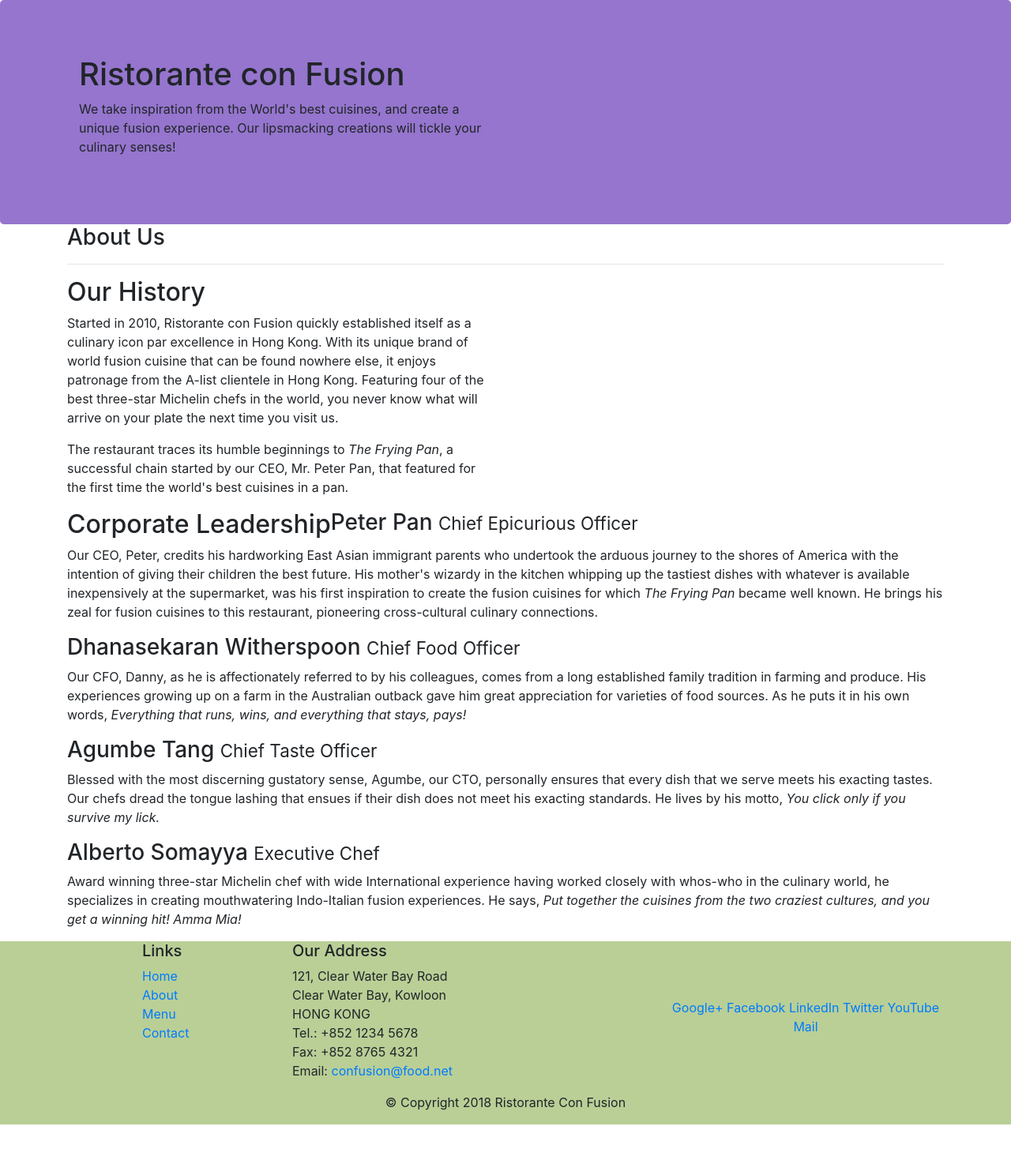
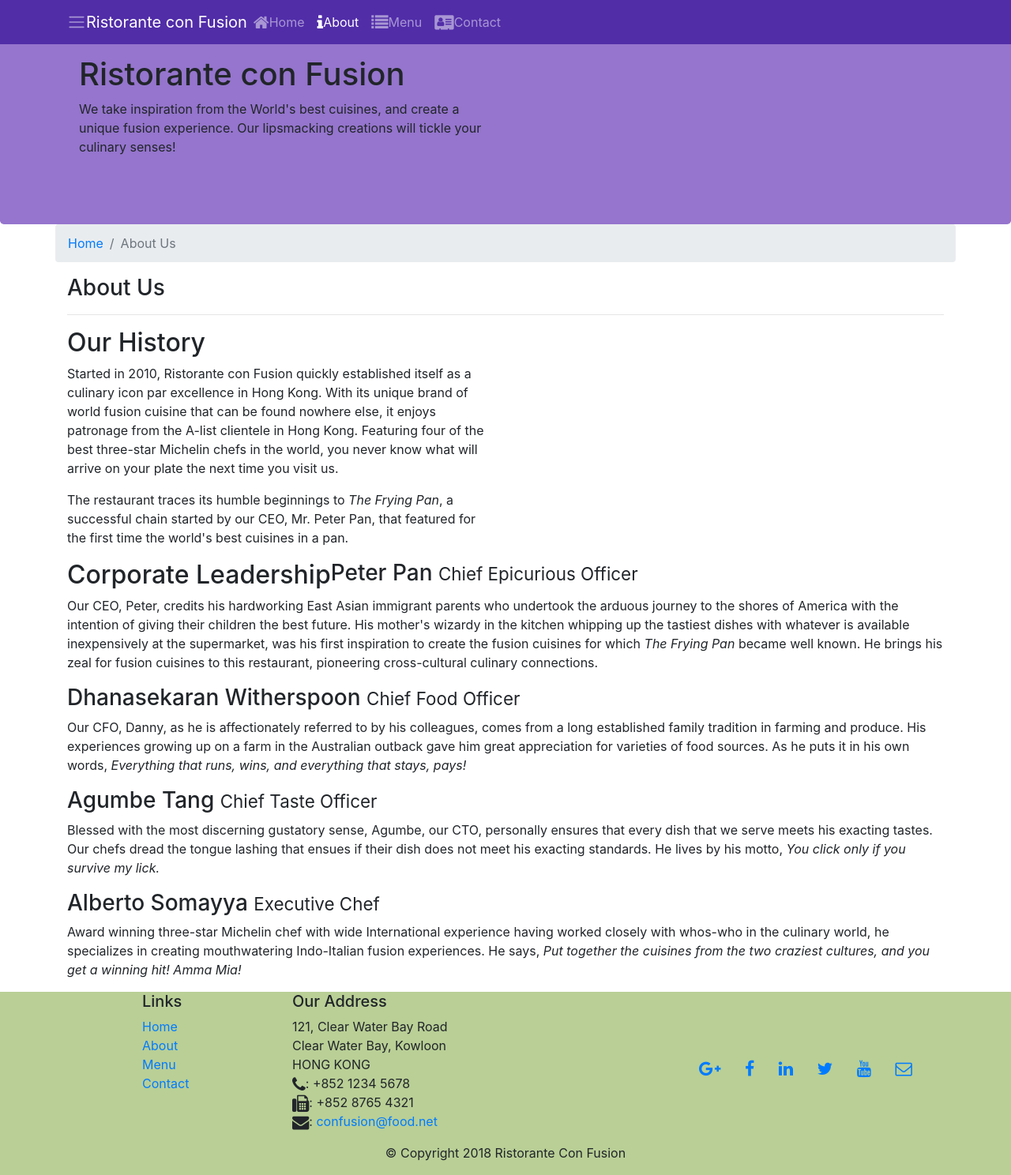
Before and after one commit to BishalTx/LearningBooostrap, a website: page aboutus.html in a window 1280 px wide. Shown: the whole page at 79% size. Before the commit the page ends 1424 px from the top, so only its background shows below. Drawn offline with nearby package versions, Linux system fonts and the light colour scheme.

Commit message:
Icon font

```diff
--- a/CSS/styles.css
+++ b/CSS/styles.css
@@ -27,3 +27,10 @@
     color: #0f0f0f;
 
 }
+.body{
+    padding: 50px 0px 0px 0px;
+    z-index: 0;
+}
+.navbar-dark{
+background-color: #512DA8;
+}
--- a/aboutus.html
+++ b/aboutus.html
@@ -8,6 +8,8 @@
 
     <!-- Bootstrap CSS -->
     <link rel="stylesheet" href="node_modules/bootstrap/dist/css/bootstrap.min.css">
+    <link rel="stylesheet" href="node_modules/font-awesome/css/font-awesome.min.css">
+    <link rel = "stylesheet" href = "node_modules/bootstrap-social/" >
     <link rel="stylesheet" href="CSS/styles.css">
 
 
@@ -16,7 +18,22 @@
 </head>
 
 <body>
+    <nav class="navbar navbar-dark navbar-expand-sm fixed-top">
+        <div class ="container">
+            <button class="navbar-toggler" type ="button" data-toggle="collapse" data-target="#Navbar"> </button>
+            <span class = "navbar-toggler-icon"></span>
+            <a class ="navbar-brand mr-auto" href="./index.html">Ristorante con Fusion </a>
+            <div class="collapse navbar-collapse" id="Navbar">
+                <ul class ="navbar-nav mr-auto">
+                    <li class="nav-item"> <a class="nav-link" href = "./index.html" > <span class="fa fa-home fa-lg"></span>Home</a></li>
+                    <li class="nav-item active"> <a class="nav-link" href = "#" ><span class = "fa fa-info fa-lg"></span>About</a></li>
+                    <li class="nav-item"> <a class="nav-link" href = "#" ><span class="fa fa-list fa-lg"></span>Menu</a></li>
+                    <li class="nav-item"> <a class="nav-link" href = "#" ><span class ="fa fa-address-card fa-lg"></span>Contact</a></li>
 
+                </ul>
+            </div>
+        </div>
+     </nav>
     <header class="jumbotron">
         <div class="container">
             <div class="row row-header">
@@ -32,6 +49,11 @@
 
     <div class="container">
         <div class="row" >
+            <ol class = "col-12 breadcrumb" >
+                <li class = "breadcrumb-item"> <a href ="./index.html">Home</a> </li>
+                <li class="breadcrumb-item active">About Us </li>
+
+            </ol>
             <div class = col-12>
                <h3>About Us</h3>
                <hr>
@@ -71,7 +93,7 @@
                 <div class="col-4 offset-1 col-sm-2">
                     <h5>Links</h5>
                     <ul class="list-unstyled">
-                        <li><a href="#">Home</a></li>
+                        <li><a href="./index.html">Home</a></li>
                         <li><a href="#">About</a></li>
                         <li><a href="#">Menu</a></li>
                         <li><a href="#">Contact</a></li>
@@ -83,19 +105,19 @@
 		              121, Clear Water Bay Road<br>
 		              Clear Water Bay, Kowloon<br>
 		              HONG KONG<br>
-		              Tel.: +852 1234 5678<br>
-		              Fax: +852 8765 4321<br>
-		              Email: <a href="mailto:confusion@food.net">confusion@food.net</a>
+                      <i class = "fa fa-phone fa-lg"></i>: +852 1234 5678<br>
+		              <i class = "fa fa-fax fa-lg"></i>: +852 8765 4321<br>
+		              <i class = "fa fa-envelope fa-lg"></i>: <a href="mailto:confusion@food.net">confusion@food.net</a>
 		           </address>
                 </div>
                 <div class="col-12 col-sm-4 align-self-center">
                     <div class="text-center">
-                        <a href="http://google.com/+">Google+</a>
-                        <a href="http://www.facebook.com/profile.php?id=">Facebook</a>
-                        <a href="http://www.linkedin.com/in/">LinkedIn</a>
-                        <a href="http://twitter.com/">Twitter</a>
-                        <a href="http://youtube.com/">YouTube</a>
-                        <a href="mailto:">Mail</a>
+                        <a class="btn btn-social-icon btn-google" href="http://google.com/+"><i class = "fa fa-google-plus fa-lg"></i></a>
+                        <a class="btn btn-social-icon btn-facebook" href="http://www.facebook.com/profile.php?id="><i class = "fa fa-facebook fa-lg"></i></a>
+                        <a class= "btn btn-social-icon btn-linkedln" href="http://www.linkedin.com/in/"><i class = "fa fa-linkedin fa-lg"></i></a>
+                        <a class="btn btn-social-icon btn-twitter" href="http://twitter.com/"><i class = "fa fa-twitter fa-lg"></i></a>
+                        <a class="btn btn-social-icon btn-google" href="http://youtube.com/"><i class = "fa fa-youtube fa-lg"></i></a>
+                        <a class="btn btn-social-icon" href="mailto:"><i class = "fa fa-envelope-o fa-lg"></i></a>
                     </div>
                 </div>
            </div>
@@ -106,6 +128,9 @@
            </div>
         </div>
     </footer>
+    <script src="node_modules/jquery/dist/jquery.slim.min.js"></script>
+    <script src="node_modules/popper.js/dist/umd/popper.min.js"></script>
+    <script src="node_modules/bootstrap/dist/js/bootstrap.min.js"></script>
 
 </body>
 
--- a/package.json
+++ b/package.json
@@ -15,6 +15,8 @@
   },
   "dependencies": {
     "bootstrap": "^4.0.0",
+    "bootstrap-social": "^5.1.1",
+    "font-awesome": "^4.7.0",
     "jquery": "^3.3.1",
     "popper.js": "^1.12.9"
   }
```
Also changed, not shown: index.html (+28 -9 lines), 1 other file.
